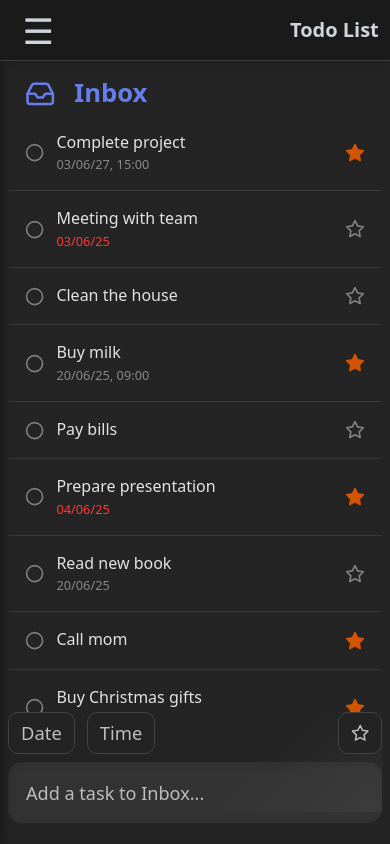
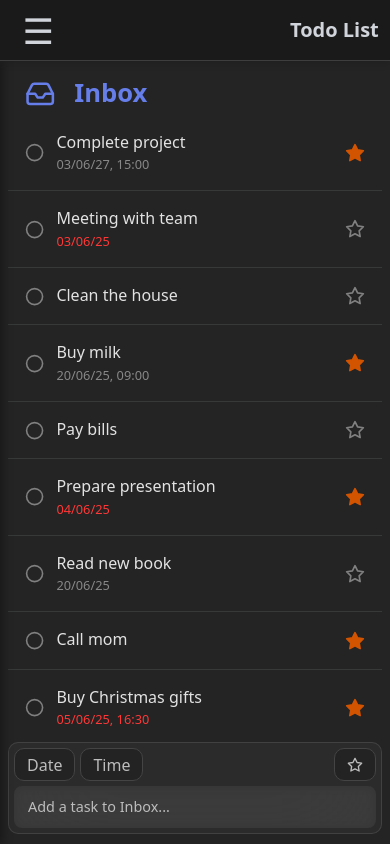
Before and after one commit to CarloGaspa/Portfolio-ToDoList, a React (Vite) app: page / in a window 390 px wide. Built offline with nearby package versions, Linux system fonts and the light colour scheme.

Commit message:
fix mobile input

```diff
--- a/src/App.css
+++ b/src/App.css
@@ -60,6 +60,13 @@
     overflow-x: hidden !important;
     box-sizing: border-box;
   }
+  .main-area, .content-area, .content-container, .task-list {
+    transform: none !important;
+    filter: none !important;
+    -webkit-font-smoothing: antialiased;
+    -moz-osx-font-smoothing: grayscale;
+    text-rendering: optimizeLegibility;
+  }
   .main-area {
     width: 100% !important;
     min-width: 0 !important;
--- a/src/components/Content.css
+++ b/src/components/Content.css
@@ -318,6 +318,7 @@ a {
     height: 100% !important;
     min-height: 0 !important;
     padding-top: 4rem;
+    padding-bottom: 10px;
   }
   .content-header {
     padding-top: 0.7rem;
@@ -362,23 +363,34 @@ a {
     bottom: 0;
     width: 100%;
     z-index: 10;
-    background: linear-gradient(135deg, #232323 60%, #2d2d2d 100%);
-    border-radius: 20px 20px 0 0;
+    background: rgba(48, 48, 48, 0.7);
+    backdrop-filter: blur(50px);
+    -webkit-backdrop-filter: blur(10px);
+    border-radius: 10px;
     box-shadow: none;
     margin-top: auto;
+    border: 1px solid rgba(255, 255, 255, 0.1);
   }
+
   .input-data {
     width: 100%;
-    gap: 12px;
-    margin-bottom: 0.5rem;
+    gap: 5px;
     margin-top: 0;
+    padding-left: 5px;
+    padding-top: 5px;
+    margin-bottom: 5px;
     justify-content: flex-start;
   }
+
+  .button-important {
+    margin-right: 5px;
+  }
+
   .input-data .button-data,
   .input-data .button-important {
     min-width: 42px;
-    min-height: 42px;
-    font-size: 1.15rem;
+    min-height: 33px;
+    font-size: 1rem;
     border-radius: 10px;
     padding: 0 12px;
     background: #232323;
@@ -400,20 +412,20 @@ a {
   .input-text {
     width: 100%;
     margin: 0;
-    margin-bottom: 0;
+    margin-bottom: 5px;
     display: flex;
     align-items: center;
-    gap: 0.5rem;
     box-sizing: border-box;
-    padding: 0;
+    padding-left: 5px;
+    padding-right: 5px;
     justify-content: center;
   }
   .input-text input[type="text"] {
     width: 100%;
     box-sizing: border-box;
-    font-size: 1.22rem;
-    padding: 16px 18px;
-    border-radius: 14px;
+    font-size: 0.9rem;
+    padding: 10px 14px;
+    border-radius: 8px;
     border: none;
     background: rgba(255, 255, 255, 0.07);
     color: #f3f4f6;
@@ -423,12 +435,11 @@ a {
     outline: none;
   }
   .input-text input[type="text"]:focus {
-    background: rgba(102, 126, 234, 0.1);
-    box-shadow: 0 2px 16px rgba(102, 126, 234, 0.13) inset;
+    box-shadow: 0 2px 10px rgba(102, 126, 234, 0.13) inset;
   }
   .input-text input[type="text"]::placeholder {
     color: #bdbdbd;
     opacity: 1;
-    font-size: 1.13rem;
+    font-size: 0.9rem;
   }
 }
```
